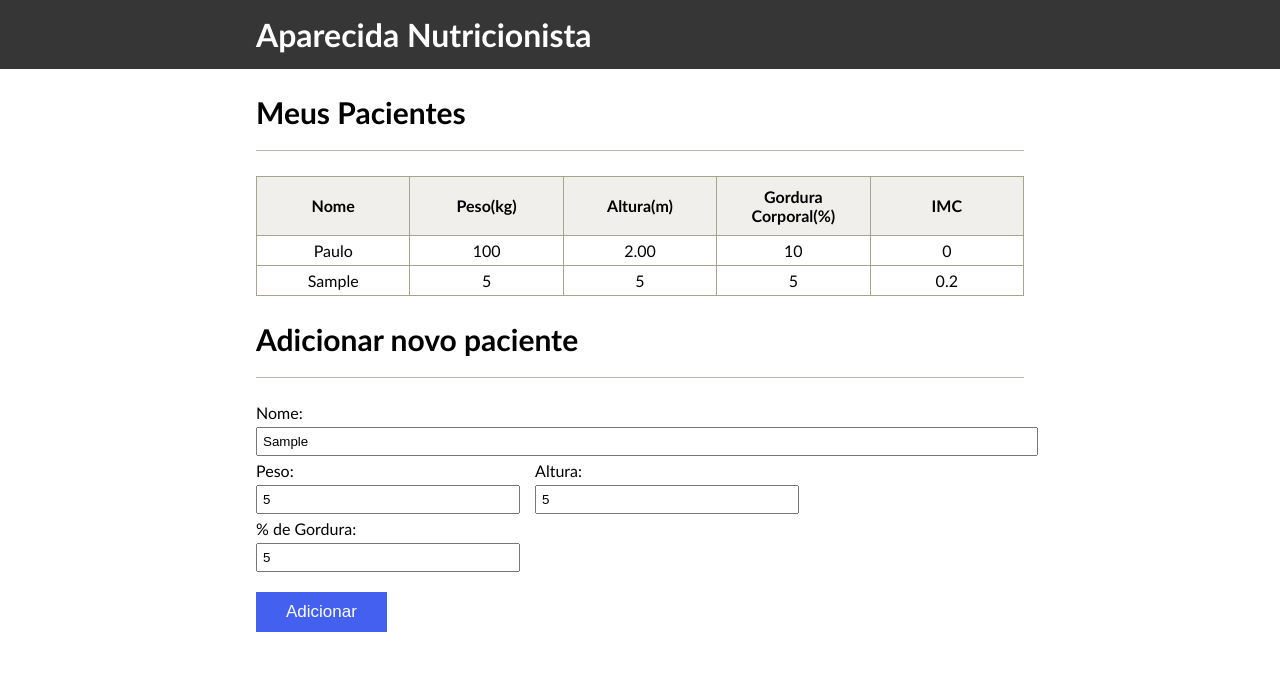
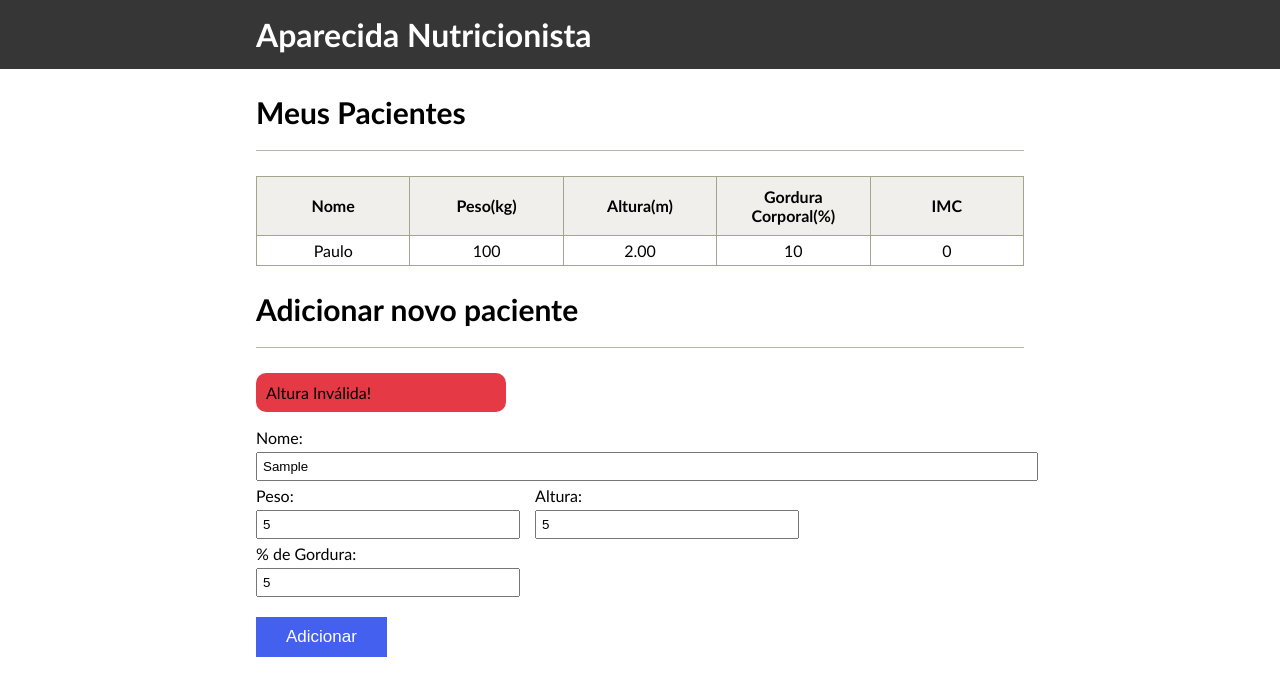
Before and after one commit to Efraim-Santos/WebModerno, a plain HTML site: page FrontEnd Alura/IMC/pacientes.html in a window 1280 px wide. Both pictures are taken after typing "Sample", "5", "5", "5" into the empty fields and a click on the button "Adicionar". Drawn offline with Linux system fonts and the light colour scheme.

Commit message:
quasePronto

```diff
--- a/FrontEnd Alura/IMC/css/style.css
+++ b/FrontEnd Alura/IMC/css/style.css
@@ -63,3 +63,11 @@ form button{
     background-color: #4361ee;
     border: none;
 }
+#validador {
+    display: none;
+    color: #000000;
+    width: 30%;
+    background-color: #e63946;
+    padding: 10px;
+    border-radius: 10px;
+}
--- a/FrontEnd Alura/IMC/js/formulario.js
+++ b/FrontEnd Alura/IMC/js/formulario.js
@@ -2,6 +2,30 @@ var adicionar = document.querySelector("#add")
 
 function criarTd() {
     return document.createElement("td")
+}
+
+function validarInfo(nome, peso, altura, gordura){
+
+    let validador = document.querySelector("#validador")
+
+    if(nome && peso && altura && gordura){
+
+        if(peso <= 0 || peso > 300){
+            validador.style.display = "block"
+            validador.textContent = "Peso Inválido!"
+        }else if(altura < 0.5 || altura >= 3){
+            validador.style.display = "block"
+            validador.textContent = "Altura Inválida!"
+        } else if (gordura <= 0){
+            validador.style.display = "block"
+            validador.textContent = "Peso Invalido"
+        }else{
+            return true
+        }
+    }else{
+        validador.style.display = "block"
+        validador.textContent = "Campos não preenchidos"
+    }
 }
 
 function getInformacoes(){
@@ -10,8 +34,16 @@ function getInformacoes(){
     let altura = document.querySelector("#altura").value
     let gordura = document.querySelector("#gordura").value
 
-    return criarElemento(nome, peso, altura, gordura)
+   let validou = validarInfo(nome, peso, altura, gordura)
+
+   if(validarInfo(nome, peso, altura, gordura)){
+      return criarElemento(nome, peso, altura, gordura)
+   }else {
+       return false
+   }
 }
+
+
 function criarElemento(nome, peso, altura, gordura){
     let linha = document.createElement("tr")
     let linhaNome = document.createElement("td")
@@ -24,7 +56,7 @@ function criarElemento(nome, peso, altura, gordura){
     linhaPeso.textContent = peso
     linhaAltura.textContent = altura
     linhaGordura.textContent = gordura
-    linhaImc.textContent = peso / (altura * altura)
+    linhaImc.textContent =  (peso / (altura * altura)).toFixed(2)
 
     linha.appendChild(linhaNome)
     linha.appendChild(linhaPeso)
@@ -40,7 +72,6 @@ adicionar.addEventListener("click", (event)=>{
 
     let pacientes = document.querySelector("#tabela-pacientes")
 
-    pacientes.appendChild(getInformacoes())
-
+    getInformacoes ? pacientes.appendChild(getInformacoes()) : getInformacoes
 
 })
--- a/FrontEnd Alura/IMC/pacientes.html
+++ b/FrontEnd Alura/IMC/pacientes.html
@@ -35,10 +35,11 @@
         </table>
         <section>
             <h2>Adicionar novo paciente</h2>
-            <form action="">
+            <p id="validador"></p>
+            <form>
                 <div>
                     <label for="">Nome:</label>
-                    <input type="text" placeholder="Digite o nome do seu paciente" id="nome">
+                    <input type="text" placeholder="Digite o nome do seu paciente" id="nome" required>
                 </div>
                 <div>
                     <label for="">Peso:</label>
```
